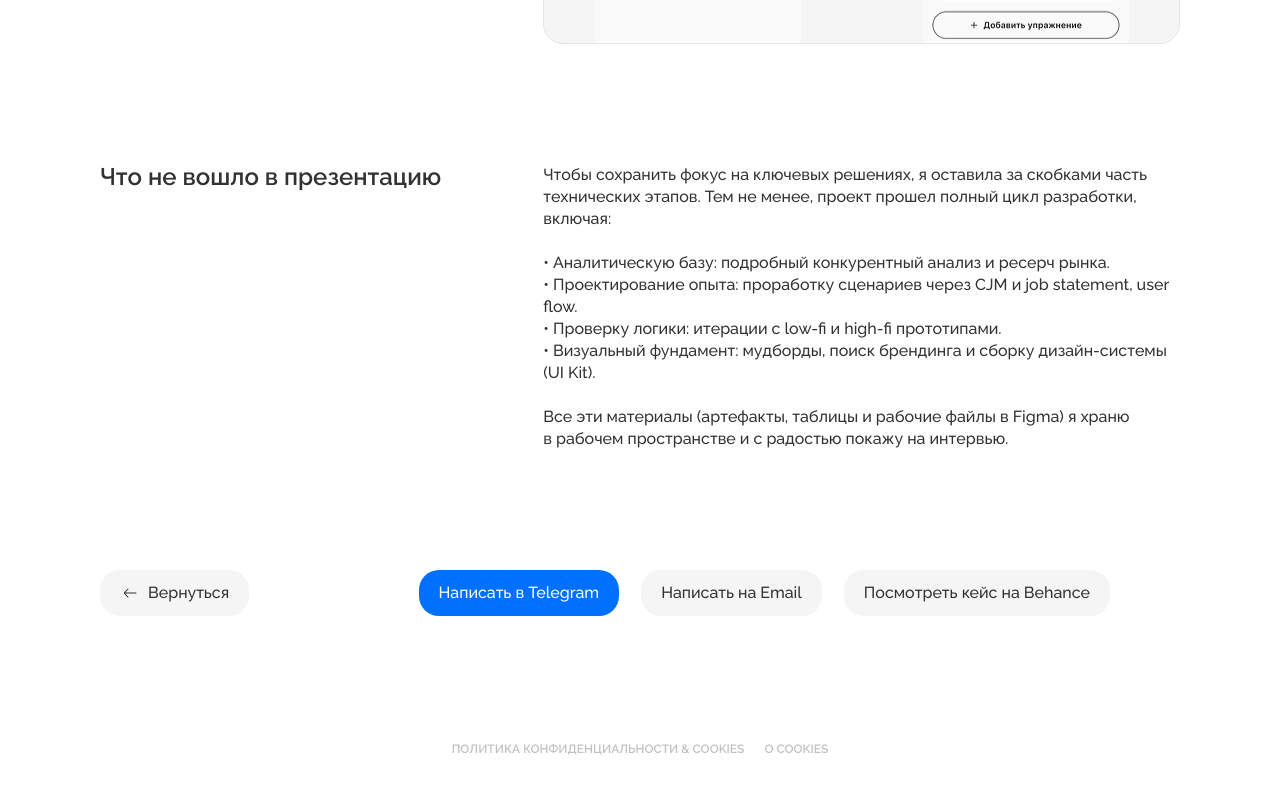
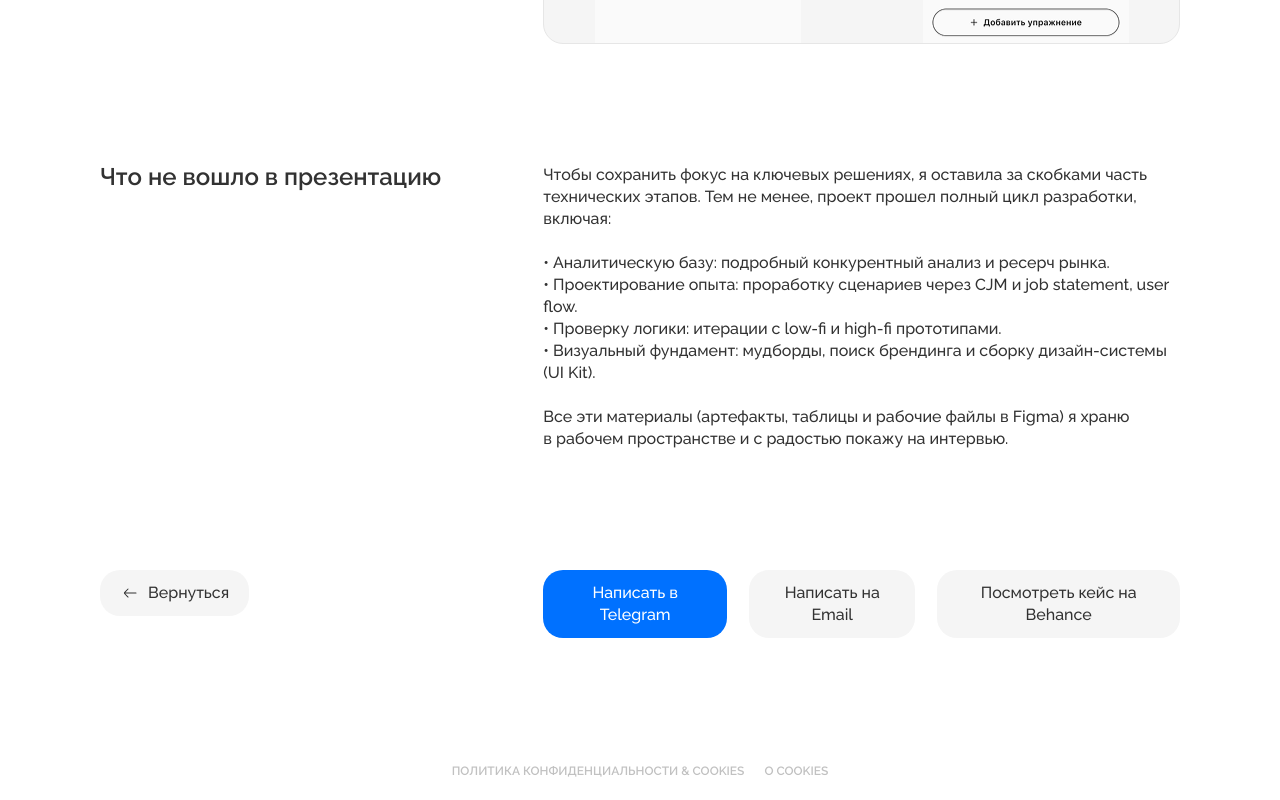
Before and after one commit to GrPugaguga/uxiustina, a Next.js app: page /liftup in a window 1280 px wide. Shown: the part 7827-8627 px from the top of the page. Before the commit the page ends 8605 px from the top, so only its background shows below. Built offline with nearby package versions, Linux system fonts and the light colour scheme.

Commit message:
fix: fix actions grid

```diff
--- a/app/liftup/sections/Actions.tsx
+++ b/app/liftup/sections/Actions.tsx
@@ -15,9 +15,11 @@ export default function Actions() {
         </div>
 
         {/* Desktop */}
-        <div className="hidden sm:flex w-full justify-between">
-            <ActionButton text="Вернуться" icon={true} onClick={() => router.back()} />
-            <div className="flex gap-5.5 pr-17.5">
+        <div className="hidden sm:grid grid-cols-5 gap-7 w-full">
+            <div className="col-span-2">
+                <ActionButton text="Вернуться" icon={true} onClick={() => router.back()} />
+            </div>
+            <div className="col-span-3 flex gap-5.5 justify-start">
                 <AccentButton text="Написать в Telegram" />
                 <ActionButton text="Написать на Email" />
                 <ActionButton text="Посмотреть кейс на Behance" />
```
